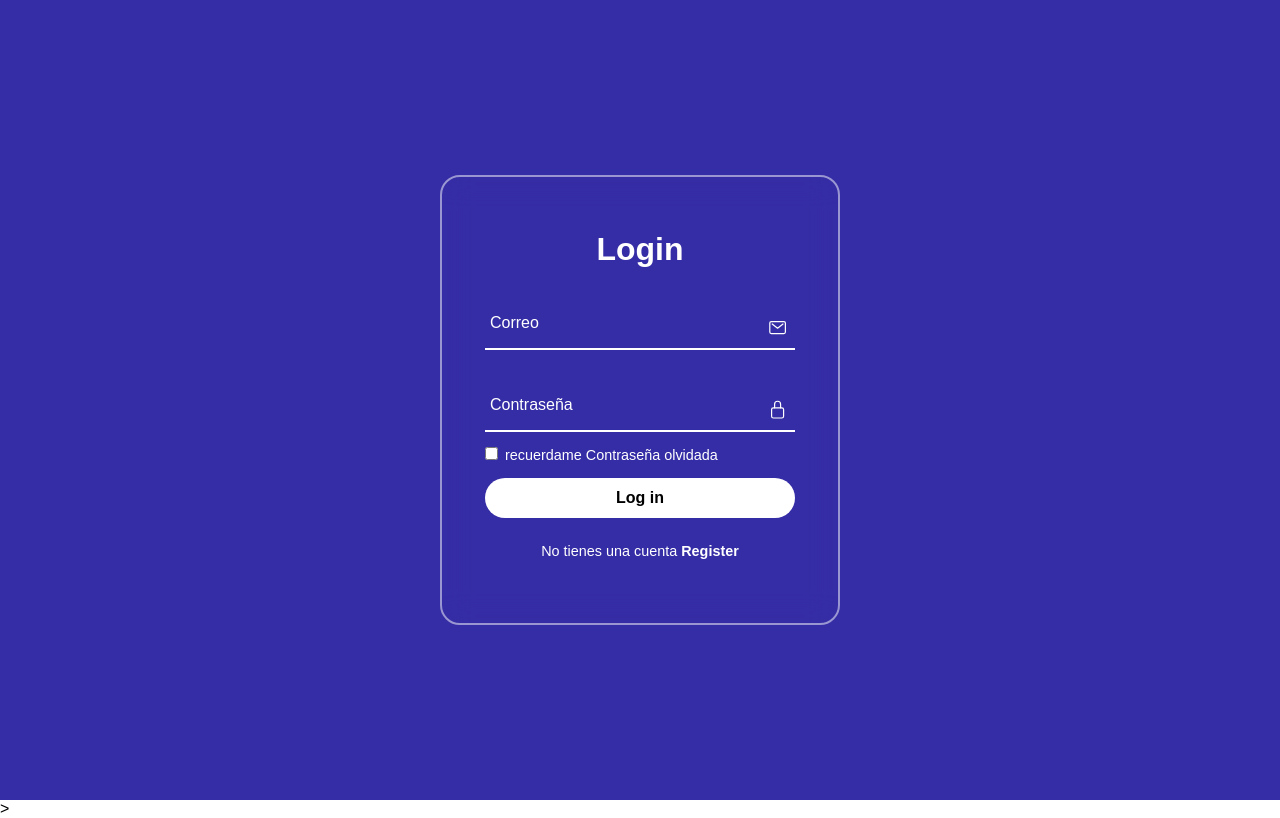
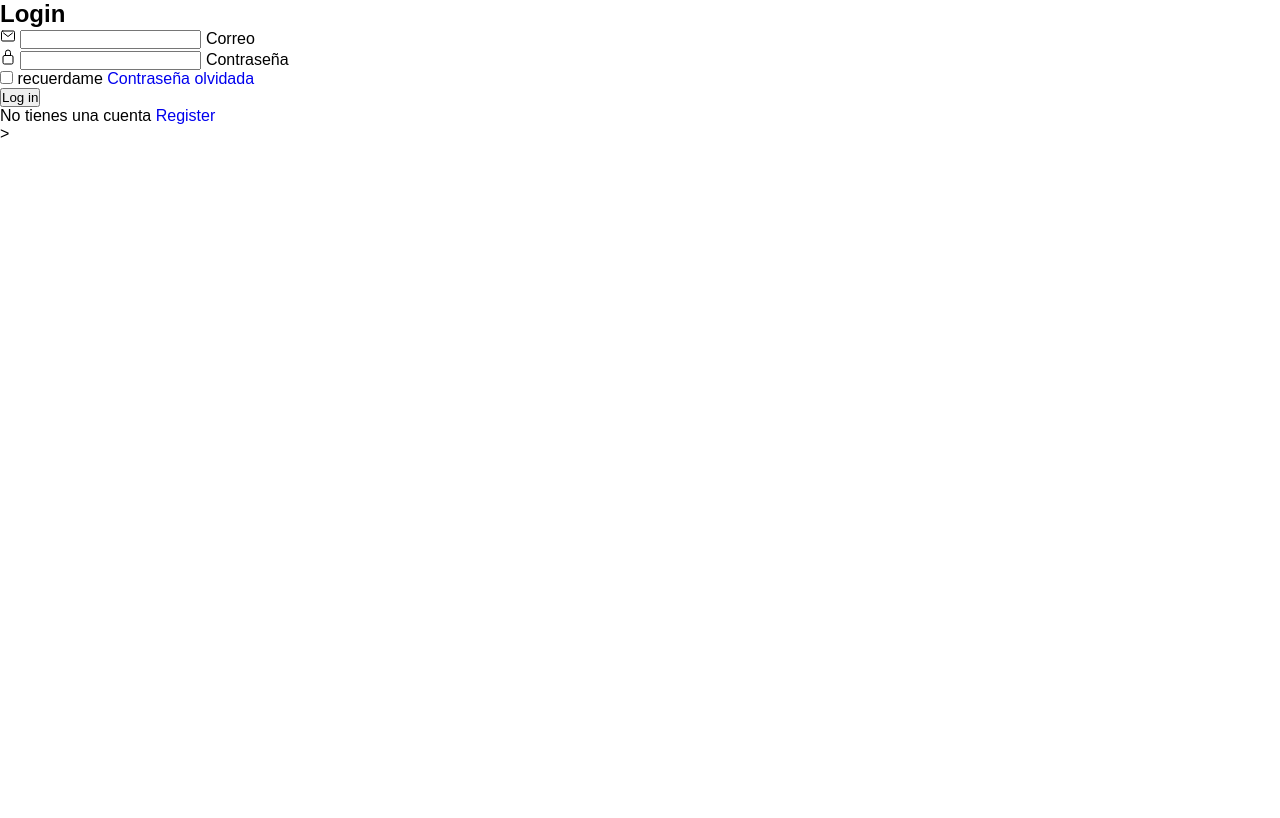
Before and after one commit to Eutanasi0/ProfeSoft, a plain HTML site: page login.html in a window 1280 px wide. Drawn offline with nearby package versions, Linux system fonts and the light colour scheme.

Commit message:
Update style.css

```diff
--- a/style.css
+++ b/style.css
@@ -68,118 +68,3 @@
     align-items: center;
     grid-area: inicio-img;
 }
-/*login*/
-.login{
-    height: 100%;
-    width: 100%;
-    min-height: 100vh;
-    background: rgb(53, 45, 165);
-    position: relative;
-    display: flex;
-    grid-template-columns: repeat(2. 1fr);
-    grid-template-areas: "inicio-text inicio-img";
-    align-items: center;
-    gap: 2rem;
-    justify-content: center;
-}
-@import url('https://fonts.googleapis.com/css2?family=Poppins:wght@500&display=swap');
-
-.form-box{
-    position: relative;
-    width: 400px;
-    height: 450px;
-    background: transparent;
-    border: 2px solid rgba(255,255,255,0.5);
-    border-radius: 20px;
-    backdrop-filter: blur(15px);
-    display: flex;
-    justify-content: center;
-    align-items: center;
-
-}
-h2{
-    font-size: 2em;
-    color: #fff;
-    text-align: center;
-}
-.inputbox{
-    position: relative;
-    margin: 30px 0;
-    width: 310px;
-    border-bottom: 2px solid #fff;
-}
-.inputbox label{
-    position: absolute;
-    top: 50%;
-    left: 5px;
-    transform: translateY(-50%);
-    color: #fff;
-    font-size: 1em;
-    pointer-events: none;
-    transition: .5s;
-}
-input:focus ~ label,
-input:valid ~ label{
-top: -5px;
-}
-.inputbox input {
-    width: 100%;
-    height: 50px;
-    background: transparent;
-    border: none;
-    outline: none;
-    font-size: 1em;
-    padding:0 35px 0 5px;
-    color: #fff;
-}
-.inputbox ion-icon{
-    position: absolute;
-    right: 8px;
-    color: #fff;
-    font-size: 1.2em;
-    top: 20px;
-}
-.forget{
-    margin: -15px 0 15px ;
-    font-size: .9em;
-    color: #fff;
-    display: flex;
-    justify-content: space-between;
-}
-
-.forget label input{
-    margin-right: 3px;
-
-}
-.forget label a{
-    color: #fff;
-    text-decoration: none;
-}
-.forget label a:hover{
-    text-decoration: underline;
-}
-button{
-    width: 100%;
-    height: 40px;
-    border-radius: 40px;
-    background: #fff;
-    border: none;
-    outline: none;
-    cursor: pointer;
-    font-size: 1em;
-    font-weight: 600;
-}
-.register{
-    font-size: .9em;
-    color: #fff;
-    text-align: center;
-    margin: 25px 0 10px;
-}
-.register p a{
-    text-decoration: none;
-    color: #fff;
-    font-weight: 600;
-}
-.register p a:hover{
-    text-decoration: underline;
-}
```
